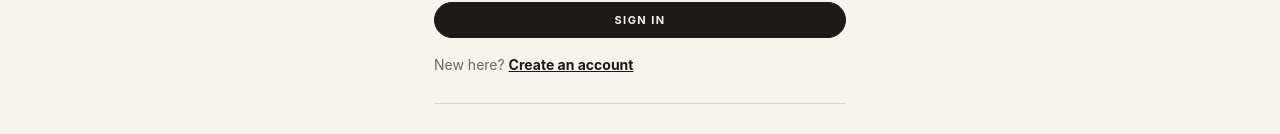
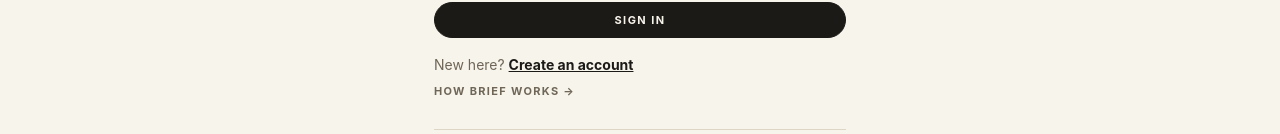
Before and after one commit to krn1904/News-Aggregator, a Next.js app: page /login in a window 1280 px wide. Shown: the part 428-562 px from the top of the page. Built offline with nearby package versions, Linux system fonts and the light colour scheme; no server answers.

Commit message:
Add "How Brief works" link to login and signup pages, and style updates

```diff
--- a/src/app/(auth)/auth.module.css
+++ b/src/app/(auth)/auth.module.css
@@ -124,3 +124,21 @@
   color: var(--ink);
   font-weight: 700;
 }
+
+.learn {
+  margin: 10px 0 0;
+}
+
+.learn a {
+  font-family: var(--font-sans);
+  font-size: 11px;
+  font-weight: 700;
+  letter-spacing: 0.12em;
+  text-transform: uppercase;
+  color: var(--muted);
+  text-decoration: none;
+}
+
+.learn a:hover {
+  color: var(--accent);
+}
--- a/src/app/(auth)/login/page.tsx
+++ b/src/app/(auth)/login/page.tsx
@@ -54,6 +54,9 @@ export default async function LoginPage({ searchParams }: Props) {
         <p className={styles.switch}>
           New here? <Link href="/signup">Create an account</Link>
         </p>
+        <p className={styles.learn}>
+          <Link href="/how-it-works">How Brief works &rarr;</Link>
+        </p>
       </div>
     </section>
   );
--- a/src/app/(auth)/signup/page.tsx
+++ b/src/app/(auth)/signup/page.tsx
@@ -54,6 +54,9 @@ export default async function SignupPage({ searchParams }: Props) {
         <p className={styles.switch}>
           Already have an account? <Link href="/login">Sign in</Link>
         </p>
+        <p className={styles.learn}>
+          <Link href="/how-it-works">How Brief works &rarr;</Link>
+        </p>
       </div>
     </section>
   );
```
